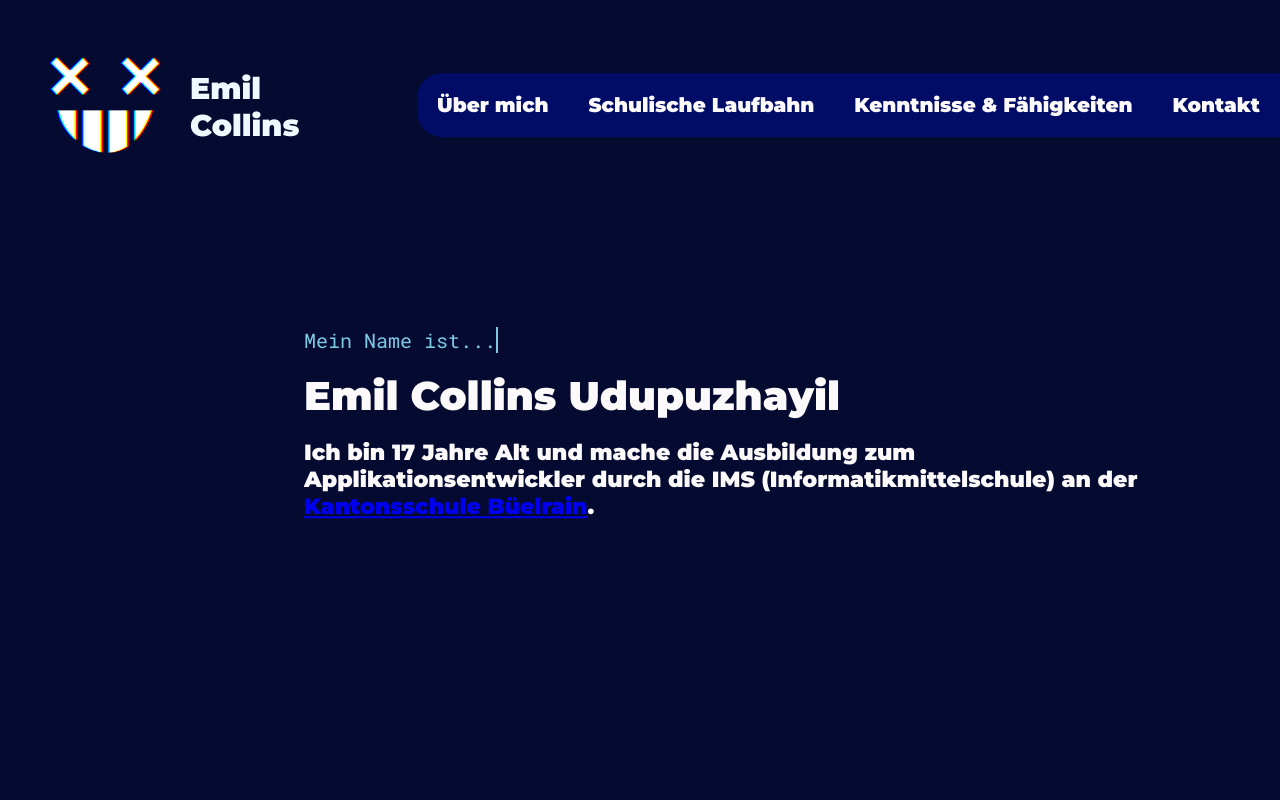
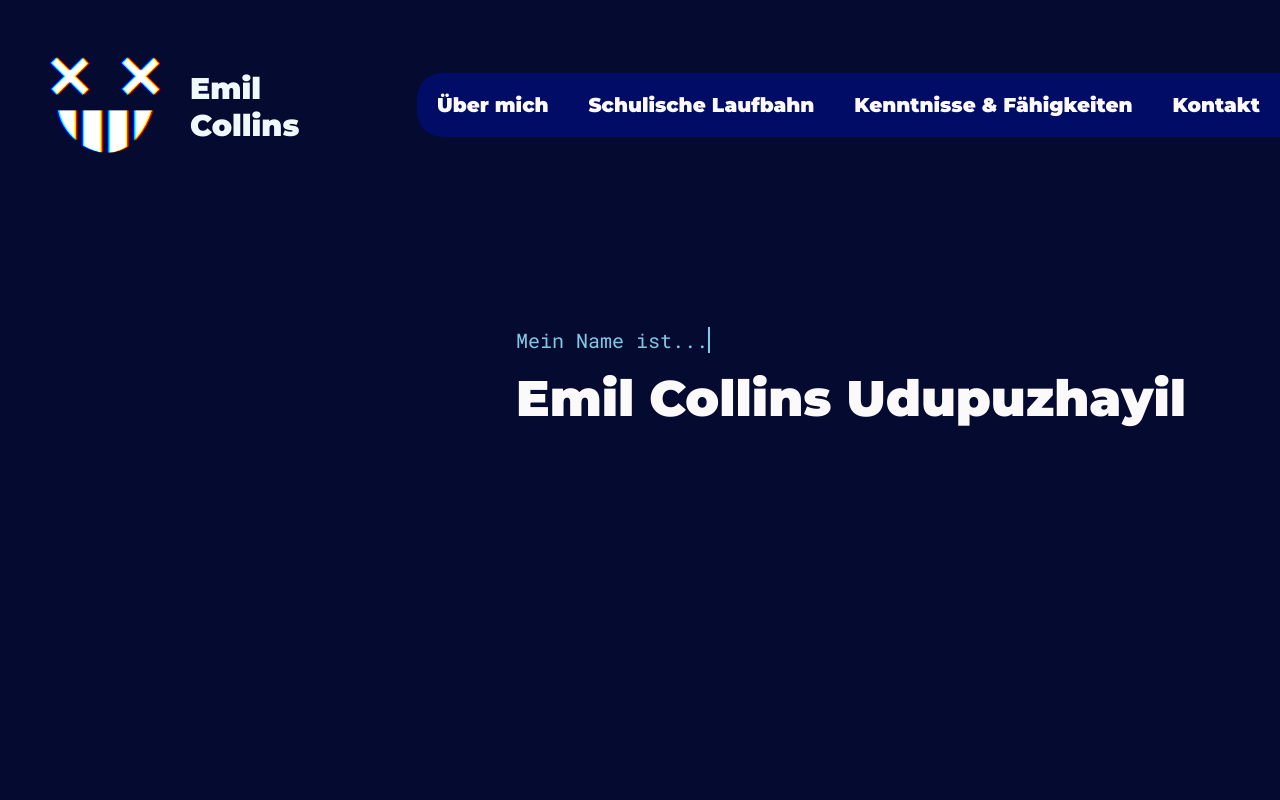
Before and after one commit to emico-git/Personal-Website, a React (Create React App) app: page / in a window 1280 px wide. Shown: the top 800 px of the page. Built offline with nearby package versions, Linux system fonts and the light colour scheme.

Commit message:
introduction page complete

```diff
--- a/src/App.css
+++ b/src/App.css
@@ -13,12 +13,13 @@
 
     --typewriter: 3.5s;
 
-    --animation-name: 5.5s;
-    --animation-nameNr: 5.5;
+    --animation-name: 5.75s;
+    --animation-nameNr: 5.75;
     /*
     -animation-vorstellung-text sollte immer (--animation-name + 1.5s) sein
     */
-    --animation-vorstellung-text: 6.5s;
+    --animation-vorstellung-text-image: 7.5s;
+
 }
 
 
@@ -27,6 +28,19 @@
     box-sizing: border-box;
     margin: 0;
     padding: 0;
+}
+
+a:link {
+    color:#F51720;
+    text-decoration: none;
+}
+
+a:hover {
+    color:#F51720;
+}
+
+a:visited {
+    color:#F51720;
 }
 
 .content {
@@ -171,18 +185,38 @@ p {
 .nav-links li {
     display: inline-block;
     padding: 20px;
-
+    cursor: pointer;
 }
 
 
 
+.vorstellung {
+    display: flex;
+    height: 80vh;
+}
 
+.image {
+    animation: Slide_in_right3 var(--animation-vorstellung-text-image);
+}
 
-.vorstellung {
-    height: 100vh;
+@keyframes Slide_in_right3{
+
+    0% {
+        transform: translateX(calc(var(--animation-nameNr) * -75px));
+    }
+    87.5%{
+        transform: translateX(calc(var(--animation-nameNr) * -75px));
+    }
+    100% {
+        transform: translateX(0px);
+    }
+}
+
+.vorstellung-text {
     list-style: none;
+    transform: translateX(5%);
     margin-top: 6%;
-    margin-left: 20%;
+
 }
 
 .typewriter {
@@ -274,7 +308,7 @@ p {
 
 .name {
     font-family: 'Montserrat', sans-serif;
-    font-size: 40px;
+    font-size: 50px;
     color:#FBF9FA;
     padding-top: 2%;
     animation: Slide_in_up5 var(--animation-name) ease;
@@ -293,12 +327,12 @@ p {
     }
 }
 
-.vorstellung-text {
+.description {
     padding-top: 2%;
     font-family: 'Montserrat', sans-serif;
     font-size: 22px;
     color:#FBF9FA;
-    animation: Slide_in_up6 var(--animation-vorstellung-text);
+    animation: Slide_in_up6 var(--animation-vorstellung-text-image);
 }
 
 @keyframes Slide_in_up6{
--- a/src/App.js
+++ b/src/App.js
@@ -1,12 +1,28 @@
 import './App.css';
-import image from './images/logo.png'
+import { useRef } from "react";
+import image1 from './images/logo.png';
+import image2 from './images/praktikum_edited2.jpg';
 
 export default function App() {
+
+  const aboutMe = useRef(null);
+  const career = useRef(null);
+  const abilities = useRef(null);
+  const contact = useRef(null);
+
+
+  const scrollToSection = (elementref) => {
+    window.scrollTo({
+      top: elementref.current.offsetTop,
+      behavior: "smooth",
+    });
+  }
+
   return (
     <div className='App'>
       <div className='nav-header'>
         <div className='logo'>
-          <img className='logo-image' src={image} height={150} width={150}/>
+          <img className='logo-image' src={image1} height={150} width={150}/>
             <div className='logo-name'>
               <div className='slide-border'>
                 <div className=' slide-in-right1'>Emil</div>
@@ -18,15 +34,21 @@ export default function App() {
         </div>
         <ul >
           <div className='nav-links'>
-            <li><div className='slide-border'><p className='slide-in-up1'>Über mich</p></div></li>
-            <li><div className='slide-border'><p className='slide-in-up2'>Schulische Laufbahn</p></div></li>
-            <li><div className='slide-border'><p className='slide-in-up3'>Kenntnisse & Fähigkeiten</p></div></li>
-            <li><div className='slide-border'><p className='slide-in-up4'>Kontakt</p></div></li>
+            <li onClick={() => scrollToSection(aboutMe)}><div className='slide-border'><p className='slide-in-up1'>Über mich</p></div></li>
+            <li onClick={() => scrollToSection(career)}><div className='slide-border'><p className='slide-in-up2'>Schulische Laufbahn</p></div></li>
+            <li onClick={() => scrollToSection(abilities)}><div className='slide-border'><p className='slide-in-up3'>Kenntnisse & Fähigkeiten</p></div></li>
+            <li onClick={() => scrollToSection(contact)}><div className='slide-border'><p className='slide-in-up4'>Kontakt</p></div></li>
           </div>
         </ul>
       </div>
       <div className='content'>
         <div className='vorstellung'>
+            <div className='vorstellung-image'>
+              <div className='slide-border'>
+                <img className='image' src={image2} height={400}/>
+              </div>
+            </div>
+          <div className='vorstellung-text'>
             <ul className='typewriter'>
               <li className='text2'>Mein Name ist...</li>
               <li className='text1'>Hallo User,</li>
@@ -35,29 +57,30 @@ export default function App() {
               <div className='name'>Emil Collins Udupuzhayil</div>
             </div>
             <div className='slide-border'>
-            <div className='vorstellung-text'>
+              <div className='description'>
                 Ich bin 17 Jahre Alt und mache die Ausbildung zum Applikationsentwickler
-            durch die IMS (Informatikmittelschule) an der  <a href='https://www.kbw.ch/'>
-              Kantonsschule Büelrain</a>.
+                durch die IMS (Informatikmittelschule)
+                an der <a href='https://www.kbw.ch/'target="_blank"> Kantonsschule Büelrain</a>.
               </div>
             </div>
           </div>
-        <div className='uebermich'>
+        </div>
+        <div ref={aboutMe} className='uebermich'>
           <div className='titel'>
             <p>Übermich</p>
           </div>
         </div>
-        <div className='schulischeLaufbahn'>
+        <div ref={career} className='schulischeLaufbahn'>
           <div className='titel'>
             <p>Schulische Laufbahn</p>
           </div>
         </div>
-        <div className='kf'>
+        <div ref={abilities} className='kf'>
           <div className='titel'>
             <p>Kenntnisse & Fähigkeiten</p>
           </div>
         </div>
-        <div className='kontakt'>
+        <div ref={contact} className='kontakt'>
           <div className='titel'>
             <p>Kontakt</p>
           </div>
```
Also changed, not shown: src/images/praktikum_edited2.jpg (added). Lines whose indentation alone changed are shown as unchanged.
